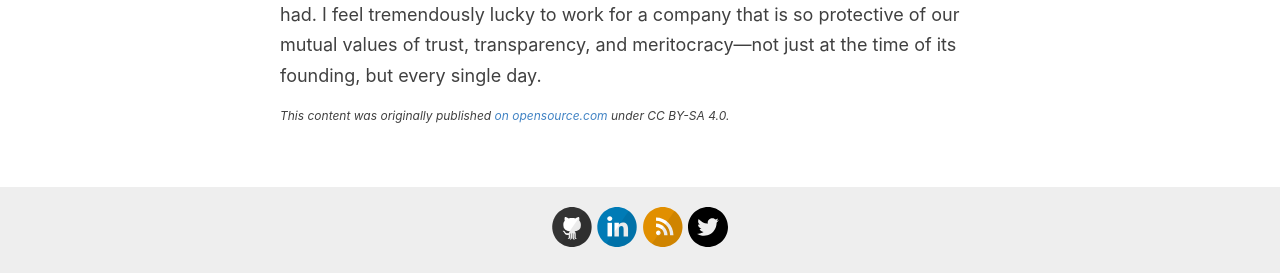
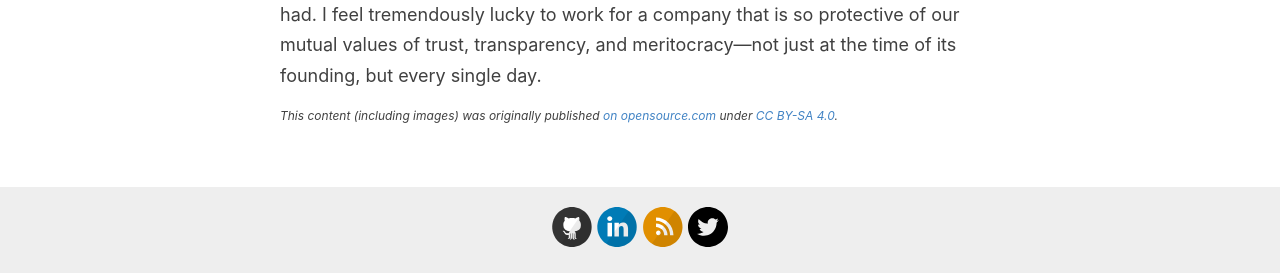
Before and after one commit to amatlack/amatlack.github.io, a Jekyll site: the page built from _posts/2015-09-16-starry-eyed-dreamer.md, in a window 1280 px wide. Shown: the part 1956-2229 px from the top of the page. Built offline with Jekyll 4.4.1, drawn with Linux system fonts in a browser that asks for light colours.

Commit message:
updating legal footer

```diff
--- a/_posts/2015-09-16-starry-eyed-dreamer.md
+++ b/_posts/2015-09-16-starry-eyed-dreamer.md
@@ -19,5 +19,5 @@ Red Hat's meritocracy manifests most strongly in our management style. We encour
 We hear about "startup culture" all the time in the business world. As Red Hat continues to grow as a company, I've been wondering how we're going to maintain that "startup" heart and soul that makes the red fedora meaningful. This book is a big step in the right direction. Sure, Red Hat will evolve and change as we bring on more people, but now we have the best workbook on our culture that we've ever had. I feel tremendously lucky to work for a company that is so protective of our mutual values of trust, transparency, and meritocracy—not just at the time of its founding, but every single day.
 
 <div class="license_footer">
-  <p>This content was originally published <a href="https://opensource.com/open-organization/15/9/reflections-open-organization-starry-eyed-dreamer">on opensource.com</a> under CC BY-SA 4.0.</p>
+  <p>This content (including images) was originally published <a href="https://opensource.com/open-organization/15/9/reflections-open-organization-starry-eyed-dreamer">on opensource.com</a> under <a href="https://creativecommons.org/licenses/by-sa/4.0/">CC BY-SA 4.0</a>.</p>
 </div>
```
